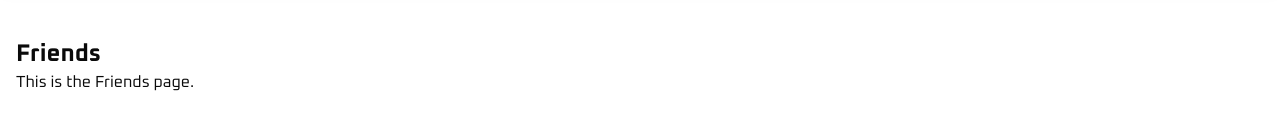
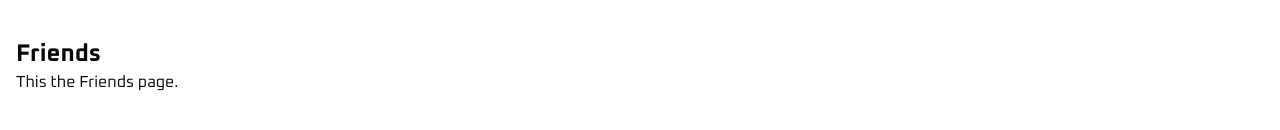
Before and after one commit to 0xabhikr/str, a Next.js app: page /friends in a window 1280 px wide. Shown: the part 216-346 px from the top of the page. Built offline with nearby package versions, Linux system fonts and the light colour scheme.

Commit message:
some changes

```diff
--- a/app/friends/page.tsx
+++ b/app/friends/page.tsx
@@ -2,7 +2,7 @@ export default function FriendsPage() {
   return (
     <div className="mt-10">
       <h1 className="text-2xl font-bold">Friends</h1>
-      <p>This is the Friends page.</p>
+      <p>This the Friends page.</p>
     </div>
   )
 }
```
